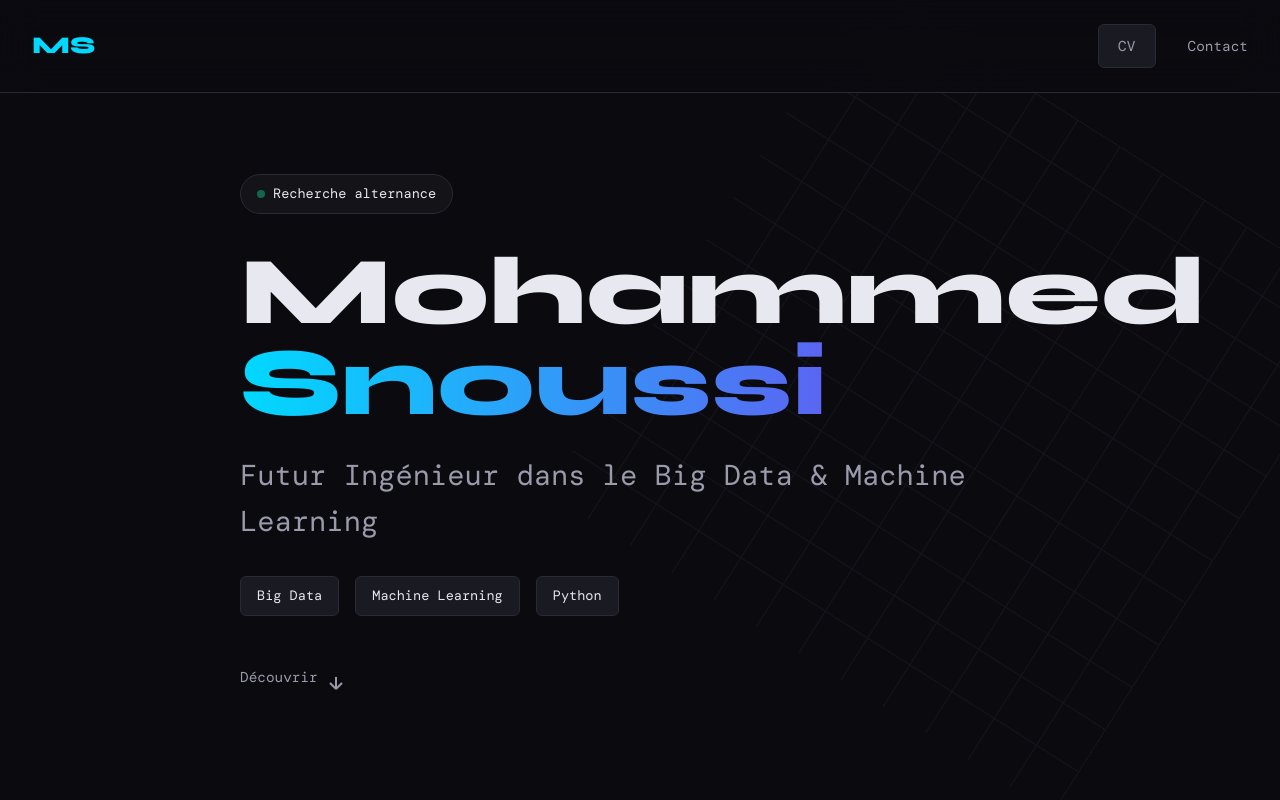
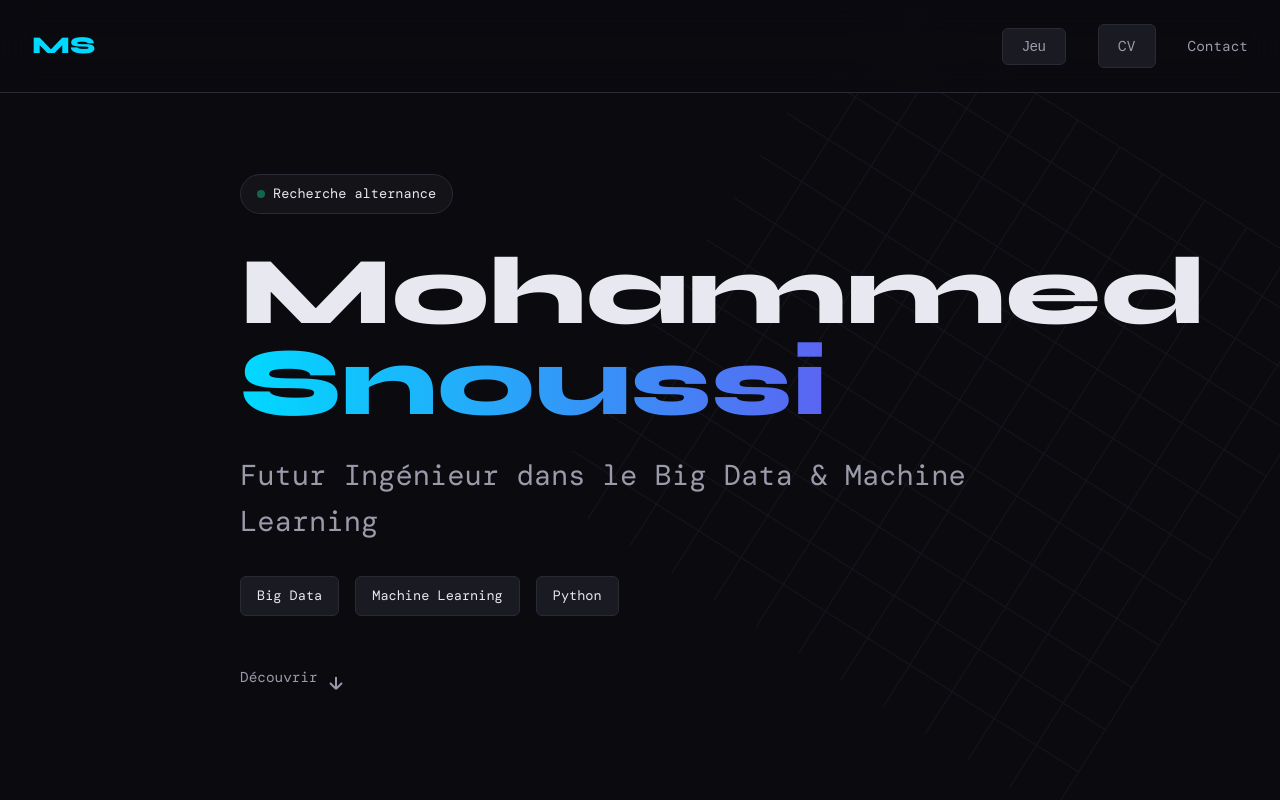
Before and after one commit to tarkhog25/MohammedSnoussiWebSite, a plain HTML site: page index.html in a window 1280 px wide. Shown: the top 800 px of the page. Drawn offline with nearby package versions, Linux system fonts and the light colour scheme; a web font is replaced by a local one.

Commit message:
Update index.html

```diff
--- a/index.html
+++ b/index.html
@@ -17,6 +17,7 @@
             <a href="#" class="logo">MS</a>
             <div class="nav-links">
                 <!-- <a href="#" class="nav-link active">Portfolio</a> -->
+                <button class="nav-link cv-btn" id="gameBtn">Jeu</button>
                 <a href="CV_MohammedSNOUSSI.pdf" target="_blank" class="nav-link cv-btn" id="cvBtn" onclick="window.open(this.href, '_blank'); return false;">CV</a>
                 <a href="#contact" class="nav-link">Contact</a>
                 <!-- <button class="lang-toggle" disabled>EN</button> -->
```
